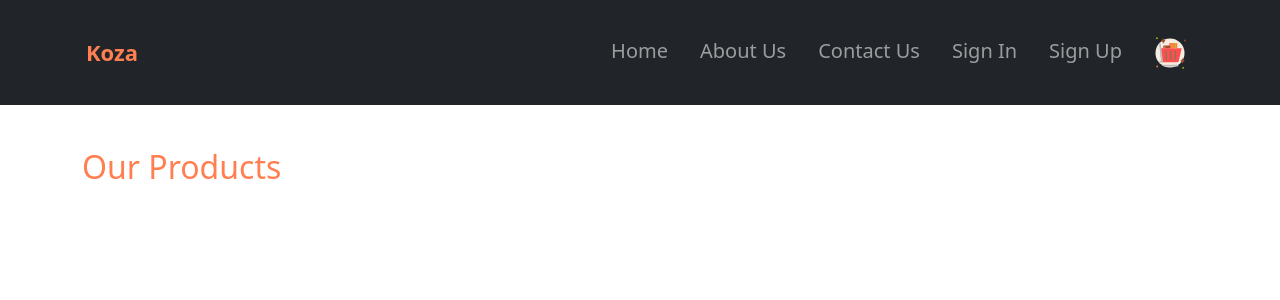
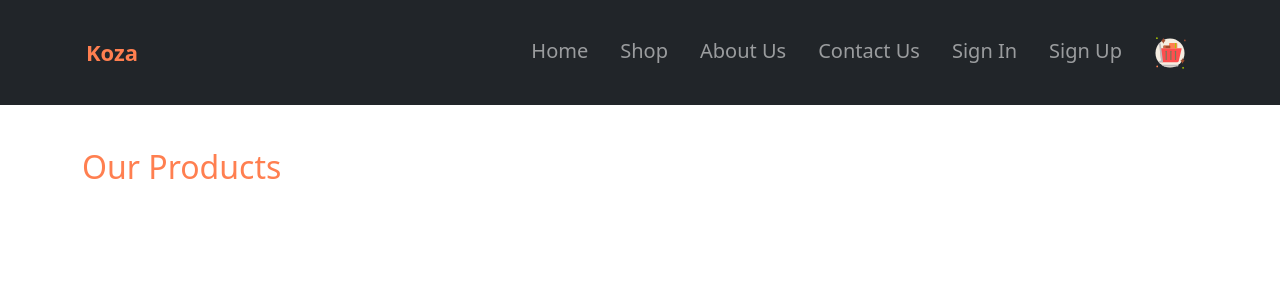
Before and after one commit to 3Sangeetha3/E-Commerce-PHP, a PHP site: page /pages/products.php in a window 1280 px wide. Shown: the top 300 px of the page. Run offline with PHP 8.4, Linux system fonts and the light colour scheme; data that the repository does not hold is empty.

Commit message:
Add 'Shop' link to navbar and enhance product card styling

```diff
--- a/components/navbar.php
+++ b/components/navbar.php
@@ -18,6 +18,9 @@ if (session_status() === PHP_SESSION_NONE) {
         <!-- Common Links -->
         <li class="nav-item">
           <a class="nav-link <?php echo ($current_page == 'index.php') ? 'active' : ''; ?>" href="/E-commerce/index.php">Home</a>
+        </li>
+        <li class="nav-item">
+          <a class="nav-link <?php echo ($current_page == 'products.php') ? 'active' : ''; ?>" href="/E-commerce/pages/products.php">Shop</a>
         </li>
         <li class="nav-item">
           <a class="nav-link <?php echo ($current_page == 'AboutUs.php') ? 'active' : ''; ?>" href="/E-commerce/pages/AboutUs.php">About Us</a>
--- a/pages/products.php
+++ b/pages/products.php
@@ -26,7 +26,7 @@
             while ($product = $stmt->fetch()) {
                 echo "
                     <div class='col-md-4'>
-                        <div class='card mb-4'>
+                        <div class='card mb-4 p-4'>
                             <img src='../uploads/{$product['image']}' class='card-img-top' alt='{$product['name']}'>
                             <div class='card-body'>
                                 <h5 class='card-title'>{$product['name']}</h5>
```
